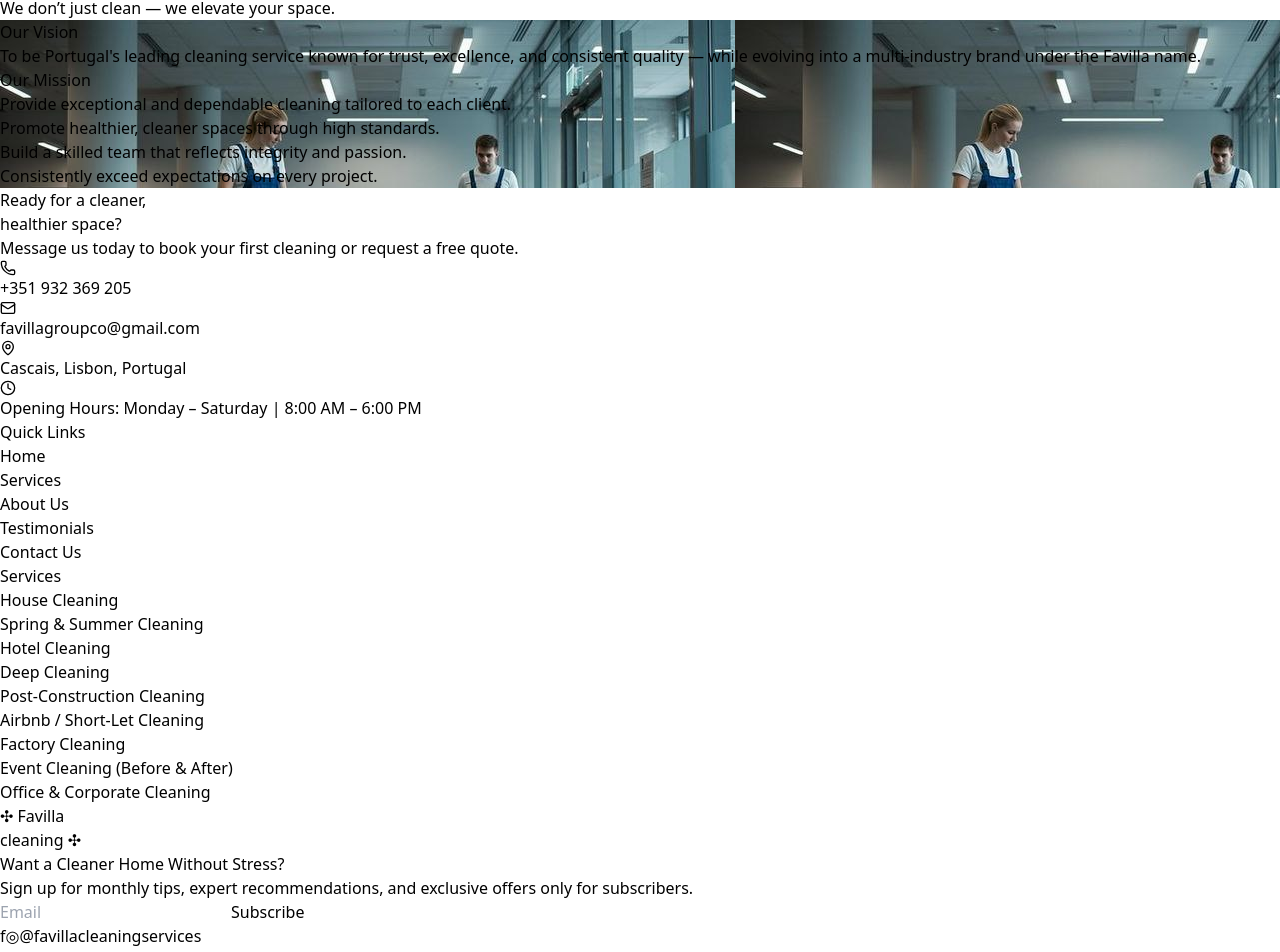
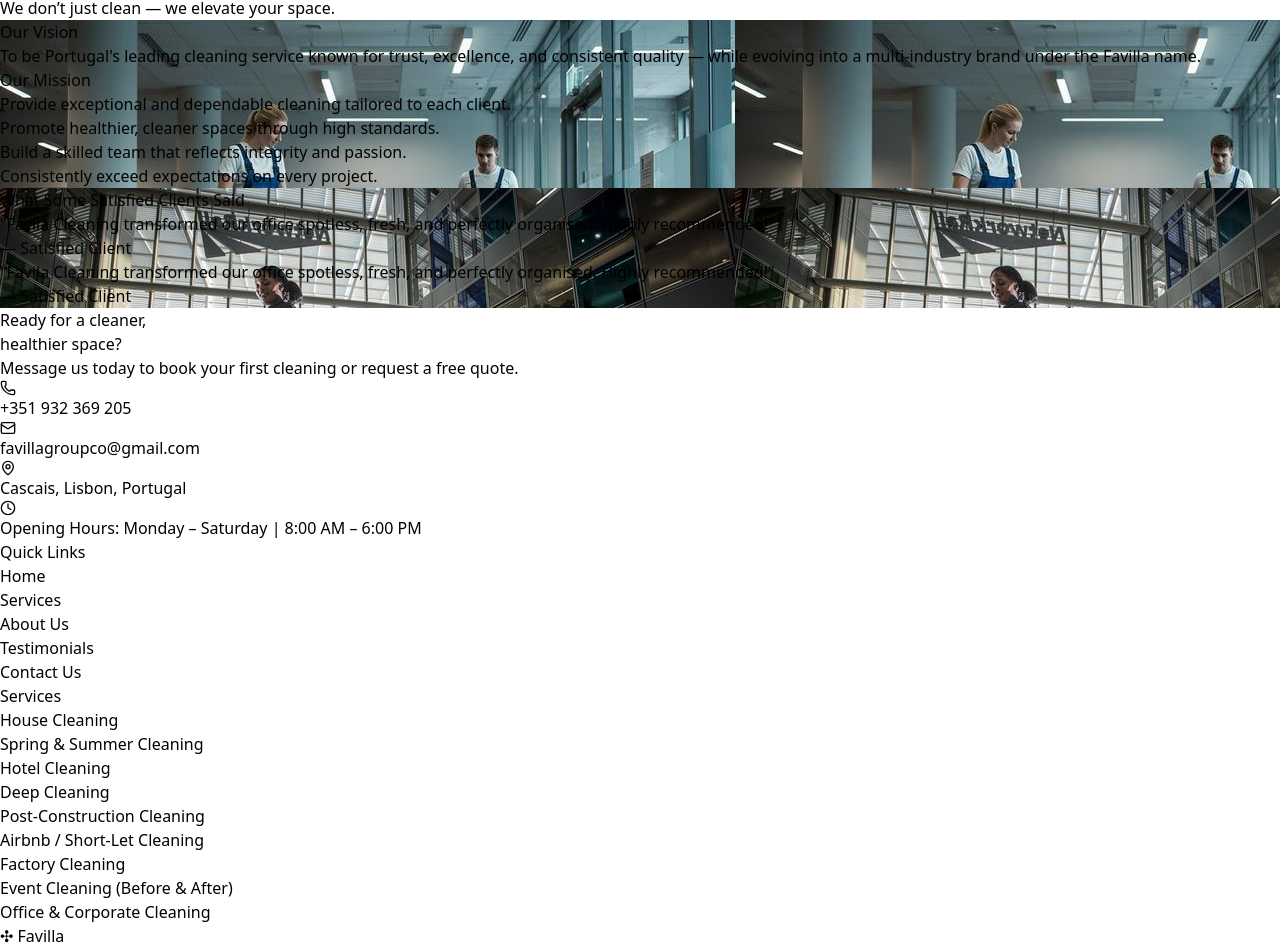
Before and after one commit to icekidtech/Favila, a React (Vite) app: page / in a window 1280 px wide. Shown: the part 1962-2914 px from the top of the page. Built offline with nearby package versions, Linux system fonts and the light colour scheme.

Commit message:
feat: add Testimonials component to LandingPage

```diff
--- a/src/pages/LandingPage.jsx
+++ b/src/pages/LandingPage.jsx
@@ -4,6 +4,7 @@ import WhoAreWe from "../components/WhoAreWe";
 import Services from "../components/Services";
 import WhyChooseUs from "../components/WhyChooseUs";
 import VisionMission from "../components/VisionMission";
+import Testimonials from "../components/Testimonials";
 import Footer from "../components/Footer";
 
 const LandingPage = () => {
@@ -14,9 +15,9 @@ const LandingPage = () => {
       <WhoAreWe/>
       <Services/>
       <WhyChooseUs/>
-     <VisionMission/>
-     <Footer/>
-
+      <VisionMission/>
+      <Testimonials/>
+      <Footer/>
     </>
   );
 };
```
